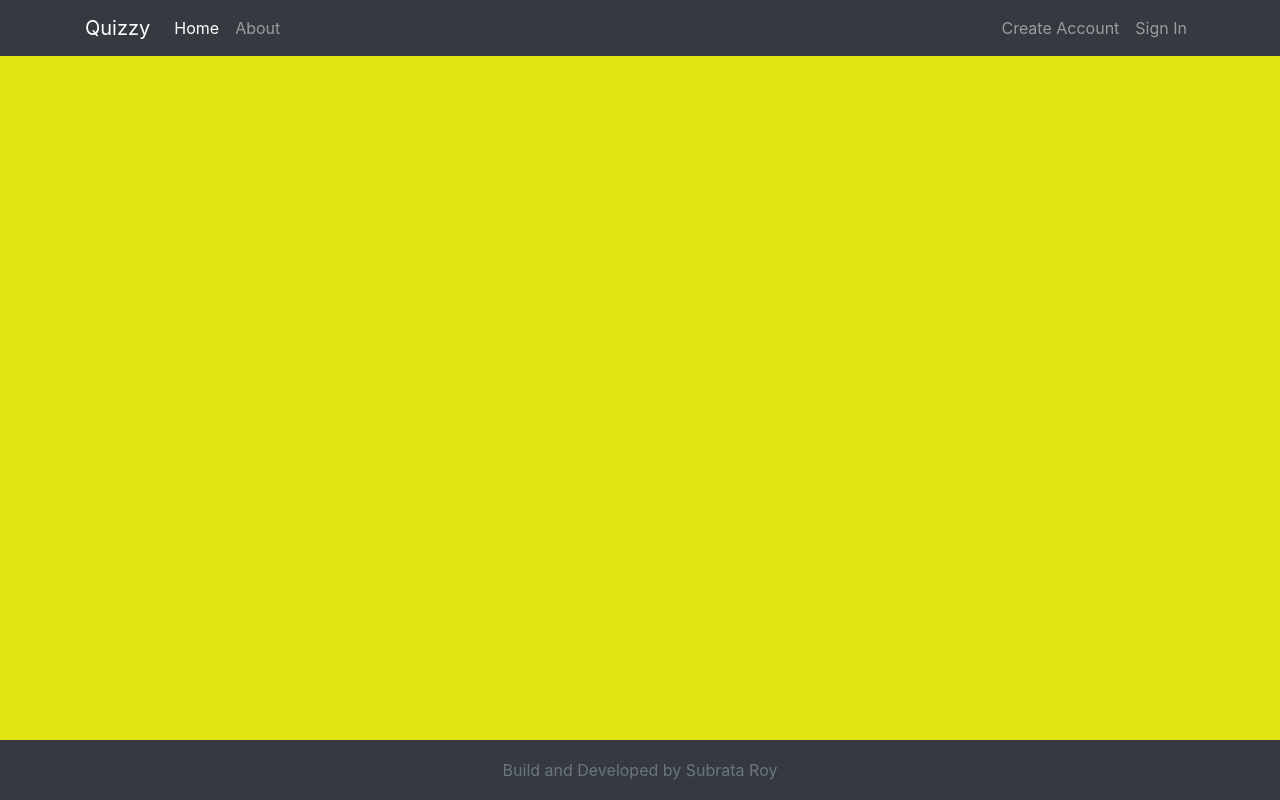
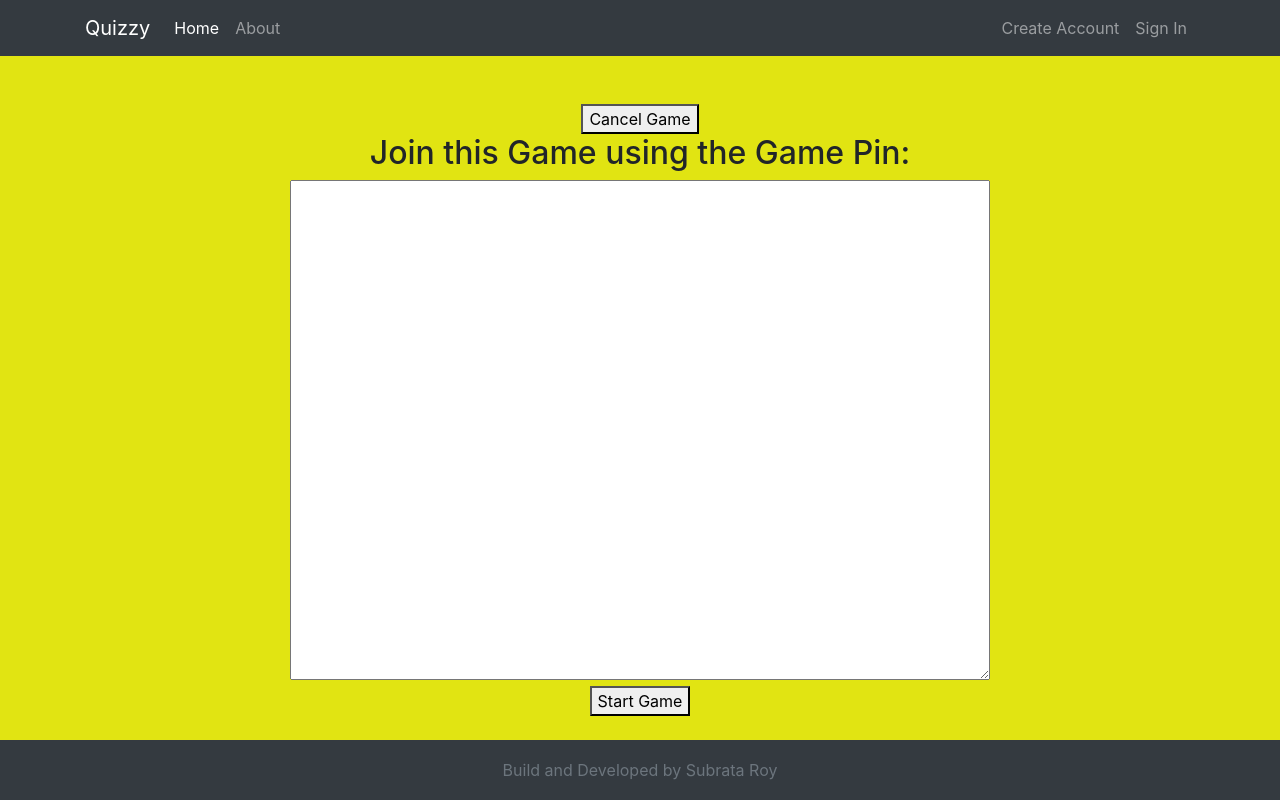
Before and after one commit to subrataroy321/quizzy, a React (Create React App) app in the folder frontend/: page /host in a window 1280 px wide. Built offline with nearby package versions, Linux system fonts and the light colour scheme; no server answers.

Commit message:
create host route, add route for it and connect it to socket server to generate a pin

```diff
--- a/frontend/src/App.js
+++ b/frontend/src/App.js
@@ -11,6 +11,7 @@ import Profile from "./components/Profile"
 import About from "./components/About"
 import Register from "./components/Register"
 import Signin from "./components/Signin"
+import Host from "./components/Host"
 
 const PrivateRoute = ({component: Component, ...rest}) => {
   const user = localStorage.getItem('jwtToken')
@@ -67,6 +68,7 @@ function App() {
           <Route path='/register' component={Register}/>
           <Route path='/about' component={About}/>
           <PrivateRoute path='/profile' component={Profile} user={currentUser} />
+          <Route path='/host' component={Host} />
           <Route exact path="/" component={Welcome} />
         </Switch>
       </div>
--- /dev/null
+++ b/frontend/src/components/Host.css
@@ -0,0 +1,3 @@
+.host {
+    text-align: center;
+}
--- /dev/null
+++ b/frontend/src/components/Host.js
@@ -0,0 +1,42 @@
+import './Host.css'
+import React, { useState } from 'react';
+import socketIOClient from "socket.io-client"
+const ENDPOINT = process.env.REACT_APP_SERVER_URL
+const socket = socketIOClient(ENDPOINT)
+var urlParams = new URLSearchParams(window.location.search)
+var params = {id: urlParams.get('id')}
+
+
+const Host = (props) => {
+    let [players, setPlayers] = useState('')
+    let [gamePin, setGamePin] = useState('')
+
+    socket.on('connect', function() {
+        socket.emit('host-join', params)
+    })
+
+    socket.on('showGamePin', function(data){
+        setGamePin(data.pin)
+    })
+
+    const endGame = () => {
+        window.location.href = "/"
+    }
+
+    const startGame = () => {
+
+    }
+
+    return (
+        <div className="host">
+            <button id = "cancel" onClick = {endGame}>Cancel Game</button>
+            <h2 id = "title">Join this Game using the Game Pin: </h2>
+            <h1 id = "gamePinText">{gamePin}</h1>
+            <textarea style = {{ width: '700px', height: '500px'}} readOnly id = "players" value = {players}></textarea>
+            <br/>
+            <button id = 'start' onClick = {startGame}>Start Game</button>
+        </div>
+    )
+}
+
+export default Host
```
